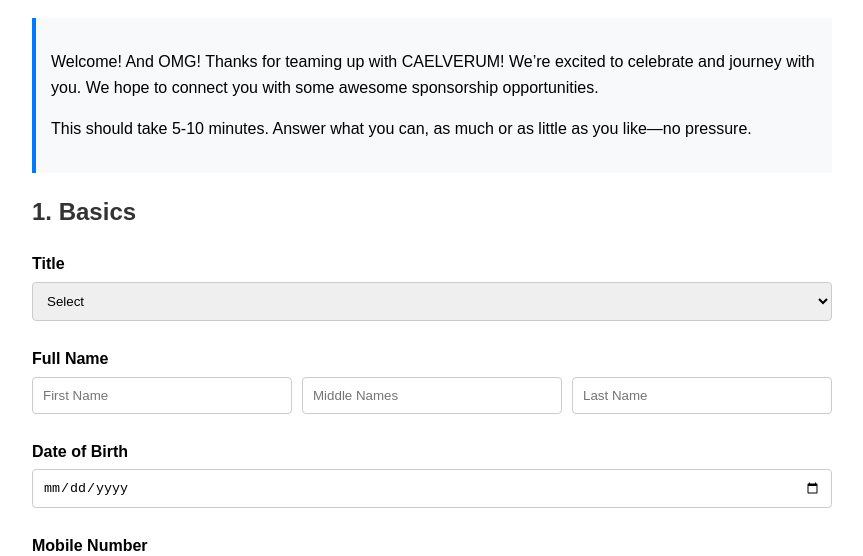
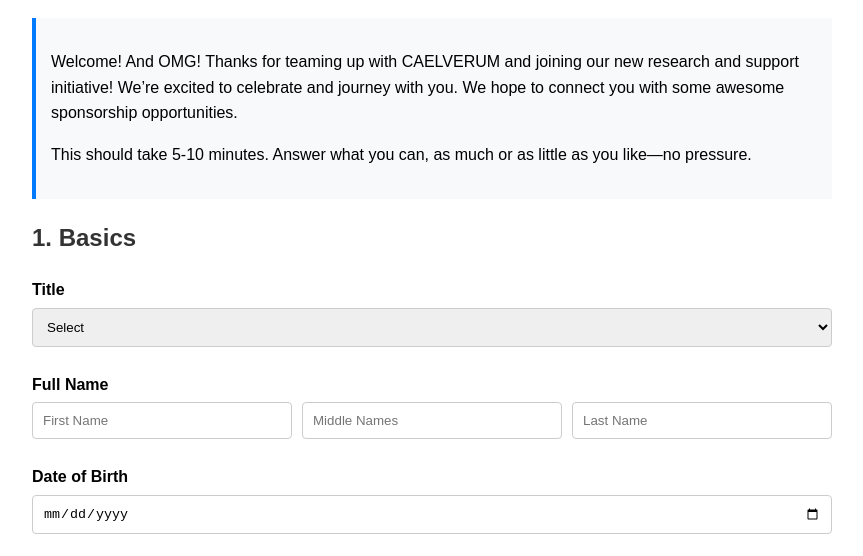
Before and after one commit to Caelverum/ppsp.form, a plain HTML site: page index.html in a window 1280 px wide. Shown: the part 187-743 px from the top of the page, without its empty margins (208-1071 px from the left). Drawn offline with Linux system fonts and the light colour scheme.

Commit message:
Update index.html

```diff
--- a/index.html
+++ b/index.html
@@ -35,7 +35,7 @@
 <h1>CAELVERUM PRO-ACTIVE's Spotlight Profile – Phase 1</h1>
 
 <div class="note">
-  <p>Welcome! And OMG! Thanks for teaming up with CAELVERUM! We’re excited to celebrate and journey with you. We hope to connect you with some awesome sponsorship opportunities.</p>
+  <p>Welcome! And OMG! Thanks for teaming up with CAELVERUM and joining our new research and support initiative! We’re excited to celebrate and journey with you. We hope to connect you with some awesome sponsorship opportunities.</p>
   <p>This should take 5-10 minutes. Answer what you can, as much or as little as you like—no pressure.</p>
 </div>
 
```
